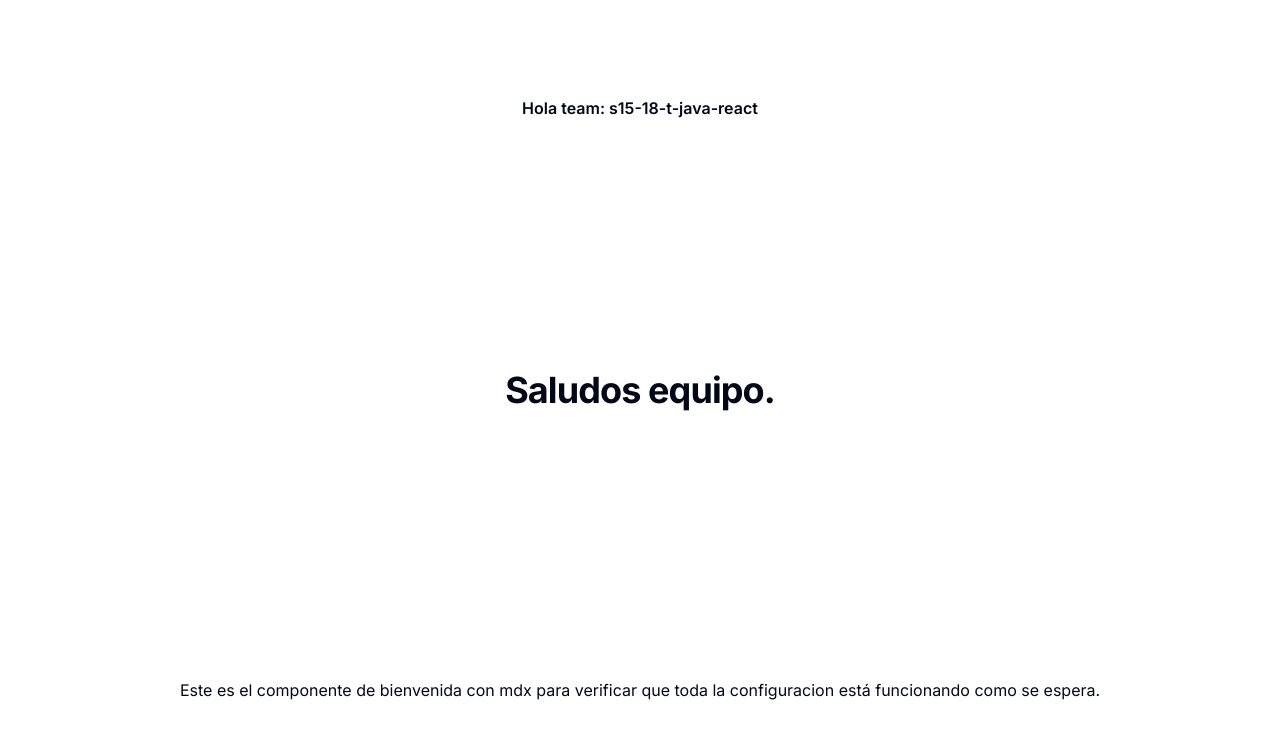
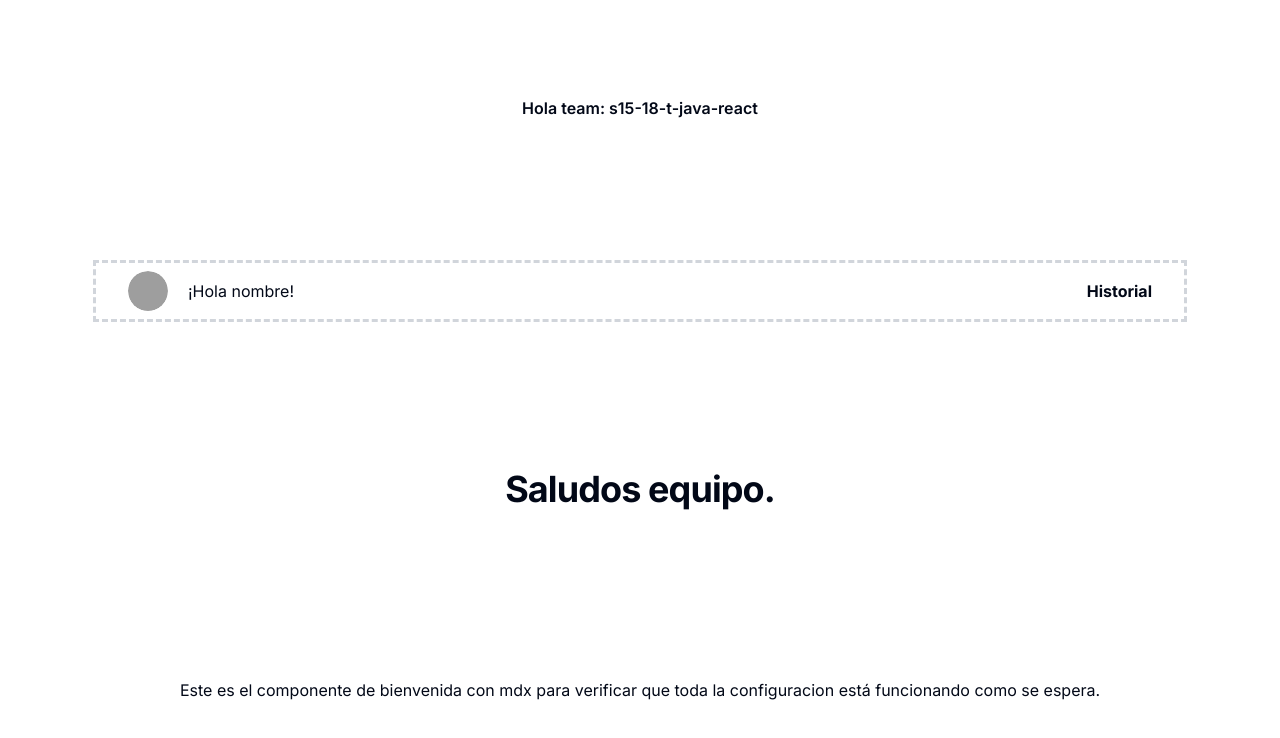
Before and after one commit to leitsman/s15-18-front-react, a Next.js app: page / in a window 1280 px wide. Shown: the top 738 px of the page. Built offline with nearby package versions, Linux system fonts and the light colour scheme; grey boxes are pictures that could not be loaded.

Commit message:
feat: add# navbar component

```diff
--- a/src/app/page.js
+++ /dev/null
@@ -1,12 +0,0 @@
-import Welcome from '@/components/mdx/Welcome.mdx'
-export default function Home() {
-  return (
-    <main className="flex min-h-screen flex-col items-center justify-between p-24">
-      <h1 className="font-semibold">
-        Hola team: s15-18-t-java-react
-      </h1>
-
-      <Welcome />
-    </main>
-  );
-}
--- /dev/null
+++ b/src/app/page.jsx
@@ -0,0 +1,14 @@
+import Welcome from "@/components/mdx/Welcome.mdx";
+import { NavBar } from "@/components/features/navbar/NavBar";
+import { Stack } from "@/components/layout/stack";
+export default function Home() {
+  return (
+    <main className="flex min-h-screen flex-col items-center justify-between lg:p-24">
+      <h1 className="font-semibold">Hola team: s15-18-t-java-react</h1>
+      <Stack showOutline>
+        <NavBar />
+      </Stack>
+      <Welcome />
+    </main>
+  );
+}
--- /dev/null
+++ b/src/components/features/navbar/NavBar.jsx
@@ -0,0 +1,29 @@
+import React from "react";
+import { navbarContent } from "./nabar.content";
+import { Avatar, AvatarFallback, AvatarImage } from "@/components/ui/avatar";
+
+export const NavBar = () => {
+  return (
+    <div className="w-full flex justify-between items-center self-stretch gap-5 ">
+      <div id="icon_name_container" className="flex gap-5 items-center">
+        <Avatar>
+          <Avatar>
+            <AvatarImage
+              src="https://github.com/jandres373.png"
+              alt="@jam avatar"
+            />
+            <AvatarFallback>CN</AvatarFallback>
+          </Avatar>
+        </Avatar>
+        <div className="flex">
+          <span>¡</span>
+          <p>{navbarContent.greeting.greeting + " " + "nombre"} </p>
+          <span>!</span>
+        </div>
+      </div>
+      <div>
+        <h2 className="font-bold">Historial</h2>
+      </div>
+    </div>
+  );
+};
--- /dev/null
+++ b/src/components/features/navbar/nabar.content.js
@@ -0,0 +1,14 @@
+export const navbarContent = {
+  avatar: {
+
+  },
+  greeting: {
+    greeting: "Hola"
+  },
+  notifications: {
+
+  },
+  menu: {
+
+  }
+}
--- /dev/null
+++ b/src/components/layout/container.jsx
@@ -0,0 +1,28 @@
+export const Container = ({
+  children,
+  className,
+  spacing = "md",
+  showOutline,
+  noMargins,
+}) => {
+  const baseStyle = "w-full h-full flex";
+  const spacings = {
+    sm: "px-4 py-2",
+    md: "px-8 py-2",
+    lg: "px-12 py-2",
+  };
+
+  return (
+    <div
+      className={cn(
+        baseStyle,
+        spacings[spacing],
+        showOutline && "outline outline-1 outline-gray-300",
+        noMargins && "p-0",
+        className,
+      )}
+    >
+      {children}
+    </div>
+  );
+};
--- /dev/null
+++ b/src/components/layout/stack.jsx
@@ -0,0 +1,68 @@
+import { cn } from "@/lib/utils";
+
+/**
+ *
+ * Renderiza un componente contenedor con opciones de estilo personalizables para crear un layout vertical u horizontal.
+ * @param {Object} props - El objeto de props que contiene las siguientes propiedades:
+ * @param {ReactNode} children - Los elementos hijos que se renderizarán dentro del contenedor.
+ * @param {string} className - Clases CSS adicionales que se aplicarán al contenedor.
+ * @param {string} variant - La variante del diseño del contenedor (por defecto, en línea, * vertical).
+ * @param {string} spacing - El tamaño de espaciado para el relleno (sm, md, lg).
+ * @param {string} distribution - La distribución de elementos a lo largo del eje principal * (inicio, centro, fin).
+ * @param {string} alignment - La alineación de elementos a lo largo del eje transversal (inicio, * centro, fin).
+ * @param {boolean} showOutline - Si se debe mostrar un contorno alrededor del contenedor.
+ * @param {boolean} noMargins - Si se deben eliminar los márgenes predeterminados del contenedor.
+ * @returns {JSX.Element} Un elemento div que representa el contenedor estilizado con las propiedades especificadas.
+ */
+export const Stack = ({
+  children,
+  className,
+  variant = "default",
+  spacing = "md",
+  distribution,
+  alignment,
+  showOutline,
+  noMargins,
+}) => {
+  const baseStyle = "w-full h-full flex";
+
+  const containerVariants = {
+    default: cn(baseStyle),
+    inline: cn(baseStyle, "flex-row"),
+    vertical: cn(baseStyle, "flex-col"),
+  };
+
+  const distributions = {
+    start: "justify-start",
+    center: "justify-center",
+    end: "justify-end",
+  };
+
+  const alignments = {
+    start: "items-start",
+    center: "items-center",
+    end: "items-end",
+  };
+
+  const spacings = {
+    sm: "px-4 py-2",
+    md: "px-8 py-2",
+    lg: "px-12 py-2",
+  };
+
+  return (
+    <div
+      className={cn(
+        containerVariants[variant],
+        distributions[distribution],
+        alignments[alignment],
+        spacings[spacing],
+        showOutline && "outline-dashed outline-3 outline-gray-300",
+        noMargins && "p-0",
+        className,
+      )}
+    >
+      {children}
+    </div>
+  );
+};
```
Also changed, not shown: src/app/layout.jsx (renamed from src/app/layout.js), src/components/ui/composed_card.jsx (added), src/components/ui/logo.jsx (added), 1 other file (tests, documents, lock files or other folders).
